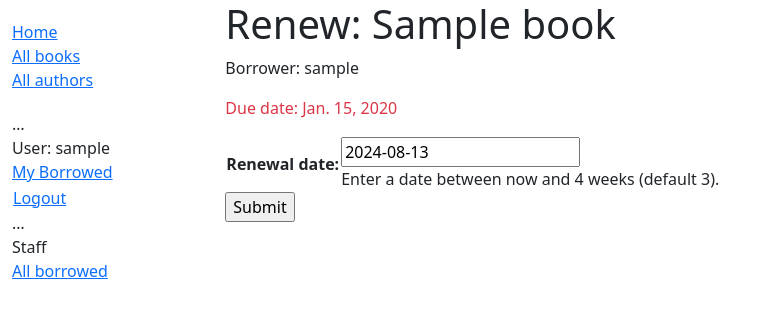
After one commit to jkfmk2/django_local_library, a Django app: page /catalog/book/00000000-0000-0000-0000-000000000001/renew/ in a window 1280 px wide. The commit adds this page. Shown: the top 318 px of the page, without its empty margins (0-770 px from the left). Run offline with Django 5.2, Linux system fonts and the light colour scheme; a user stored in the database is signed in; tables that the repository leaves empty hold one stand-in row (values such as "Sample post").

Commit message:
add renew due date form

```diff
--- /dev/null
+++ b/catalog/forms.py
@@ -0,0 +1,21 @@
+import datetime
+from django import forms
+from django.core.exceptions import ValidationError
+from django.utils.translation import gettext_lazy as _
+
+class RenewBookForm(forms.Form):
+    renewal_date = forms.DateField(help_text="Enter a date between now and 4 weeks (default 3).")
+
+    def clean_renewal_date(self):
+        data = self.cleaned_data['renewal_date']
+
+        # Check if a date is not in the past
+        if data < datetime.date.today():
+            raise ValidationError(_('Invalid date - renewal in past'))
+
+        # Check if a date is in the allowed range (+4 weeks from today).
+        if data > datetime.date.today() + datetime.timedelta(weeks=4):
+            raise ValidationError(_('Invalid date - renewal more than 4 weeks ahead'))
+
+        # Remember to always return the cleaned data.
+        return data
--- /dev/null
+++ b/catalog/templates/catalog/book_renew_librarian.html
@@ -0,0 +1,15 @@
+{% extends "base_generic.html" %}
+
+{% block content %}
+  <h1>Renew: {{ book_instance.book.title }}</h1>
+  <p>Borrower: {{ book_instance.borrower }}</p>
+  <p {% if book_instance.is_overdue %} class="text-danger"{% endif %} >Due date: {{ book_instance.due_back }}</p>
+
+  <form action="" method="post">
+    {% csrf_token %}
+    <table>
+    {{ form.as_table }}
+    </table>
+    <input type="submit" value="Submit">
+  </form>
+{% endblock %}
--- a/catalog/templates/catalog/bookinstance_list_borrowed_librarian.html
+++ b/catalog/templates/catalog/bookinstance_list_borrowed_librarian.html
@@ -1,14 +1,15 @@
 {% extends "base_generic.html" %}
 
 {% block content %}
-    <h1>Borrowed books</h1>
+    <h1>All Borrowed books</h1>
 
     {% if bookinstance_list %}
     <ul>
 
       {% for bookinst in bookinstance_list %}
       <li class="{% if bookinst.is_overdue %}text-danger{% endif %}">
-        <a href="{% url 'book-detail' bookinst.book.pk %}">{{ bookinst.book.title }}</a> ({{ bookinst.due_back }}) - {{ bookinst.borrower}}
+        <a href="{% url 'book-detail' bookinst.book.pk %}">{{ bookinst.book.title }}</a> ({{ bookinst.due_back }}) {% if user.is_staff %}- {{ bookinst.borrower}}{% endif %}
+        {% if perms.catalog.can_mark_returned %}- <a href="{% url 'renew-book-librarian' bookinst.id %}">Renew</a> {% endif %}
       </li>
       {% endfor %}
     </ul>
--- a/catalog/urls.py
+++ b/catalog/urls.py
@@ -9,4 +9,5 @@ urlpatterns = [
     path('author/<int:pk>', views.AuthorDetailView.as_view(), name='author-detail'),
     path('mybooks/', views.LoanedBooksByUserListView.as_view(), name='my-borrowed'),
     path('borrowed/', views.LoanedBooksByLibrarianListView.as_view(), name='all-borrowed'),
+    path('book/<uuid:pk>/renew/', views.renew_book_librarian, name='renew-book-librarian'),
 ]
--- a/catalog/views.py
+++ b/catalog/views.py
@@ -1,11 +1,17 @@
+import datetime
 from typing import Any
+
+from django.contrib.auth.decorators import login_required, permission_required
 from django.db.models.query import QuerySet
-from django.shortcuts import render
+from django.shortcuts import render, get_object_or_404
 from django.views import generic
 from django.contrib.auth.mixins import LoginRequiredMixin
+from django.http import HttpResponseRedirect
+from django.urls import reverse
 
 # Create your views here.
 from .models import Book, Author, BookInstance, Genre
+from catalog.forms import RenewBookForm
 
 def index(request):
     """View function for home page of site."""
@@ -72,3 +78,36 @@ class LoanedBooksByLibrarianListView(LoginRequiredMixin, generic.ListView):
             BookInstance.objects.filter(status__exact = 'o')
             .order_by('due_back')
         )
+
+@login_required
+@permission_required('catalog.can_mark_returned', raise_exception=True)
+def renew_book_librarian(request, pk):
+    """View function for renewing a specific BookInstance by librarian."""
+    book_instance = get_object_or_404(BookInstance, pk=pk)
+
+    # If this is a POST request then process the Form data
+    if request.method == 'POST':
+
+        # Create a form instance and populate it with data from the request (binding):
+        form = RenewBookForm(request.POST)
+
+        # Check if the form is valid:
+        if form.is_valid():
+            # process the data in form.cleaned_data as required (here we just write it to the model due_back field)
+            book_instance.due_back = form.cleaned_data['renewal_date']
+            book_instance.save()
+
+            # redirect to a new URL:
+            return HttpResponseRedirect(reverse('all-borrowed'))
+
+    # If this is a GET (or any other method) create the default form.
+    else:
+        proposed_renewal_date = datetime.date.today() + datetime.timedelta(weeks=3)
+        form = RenewBookForm(initial={'renewal_date': proposed_renewal_date})
+
+    context = {
+        'form': form,
+        'book_instance': book_instance,
+    }
+
+    return render(request, 'catalog/book_renew_librarian.html', context)
```
